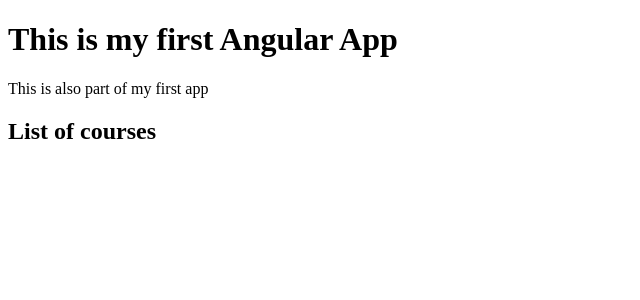
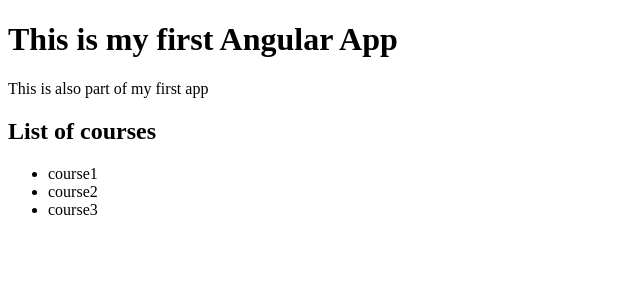
Before and after one commit to BenGardiner123/Angular_Practice, an Angular app in the folder my-app/: page / in a window 1280 px wide. Shown: the top 300 px of the page, without its empty margins (0-640 px from the left). Built offline with nearby package versions, Linux system fonts and the light colour scheme.

Commit message:
creating a directive

```diff
--- a/my-app/src/app/courses.component.ts
+++ b/my-app/src/app/courses.component.ts
@@ -2,12 +2,23 @@
 
 @Component({
     selector: 'courses',
-    template: '<h2>{{ getTitle() }}</h2>'
+    template: `
+    <!-- ////using the the backtick here allows us to spread the tempalte over multiple lines -->
+    <h2>{{ title }}</h2>
+    <ul>
+    <!-- when we use a directive like ngFor that manipulates the DOM by adding or removing an elemt- need to use an asterisk to annotate it -->
+        <li *ngFor="let course of courses">
+              {{ course }}
+              <!-- "let course of courses" is like a for each. It basically defines course to hold one item of courses -->
+        </li>
+    </ul>
+
+    `
 })
 export class CoursesComponent{
     title = "List of courses"
 
-    getTitle() {
-        return this.title;
-    }
+    courses = ["course1", "course2", "course3"]
+
+    //logic for an HTTp serive - if you link to the service here it will "tightly couple" the component to a live HTTP endpoint - this could fuck the unit testing later on
 }
```
